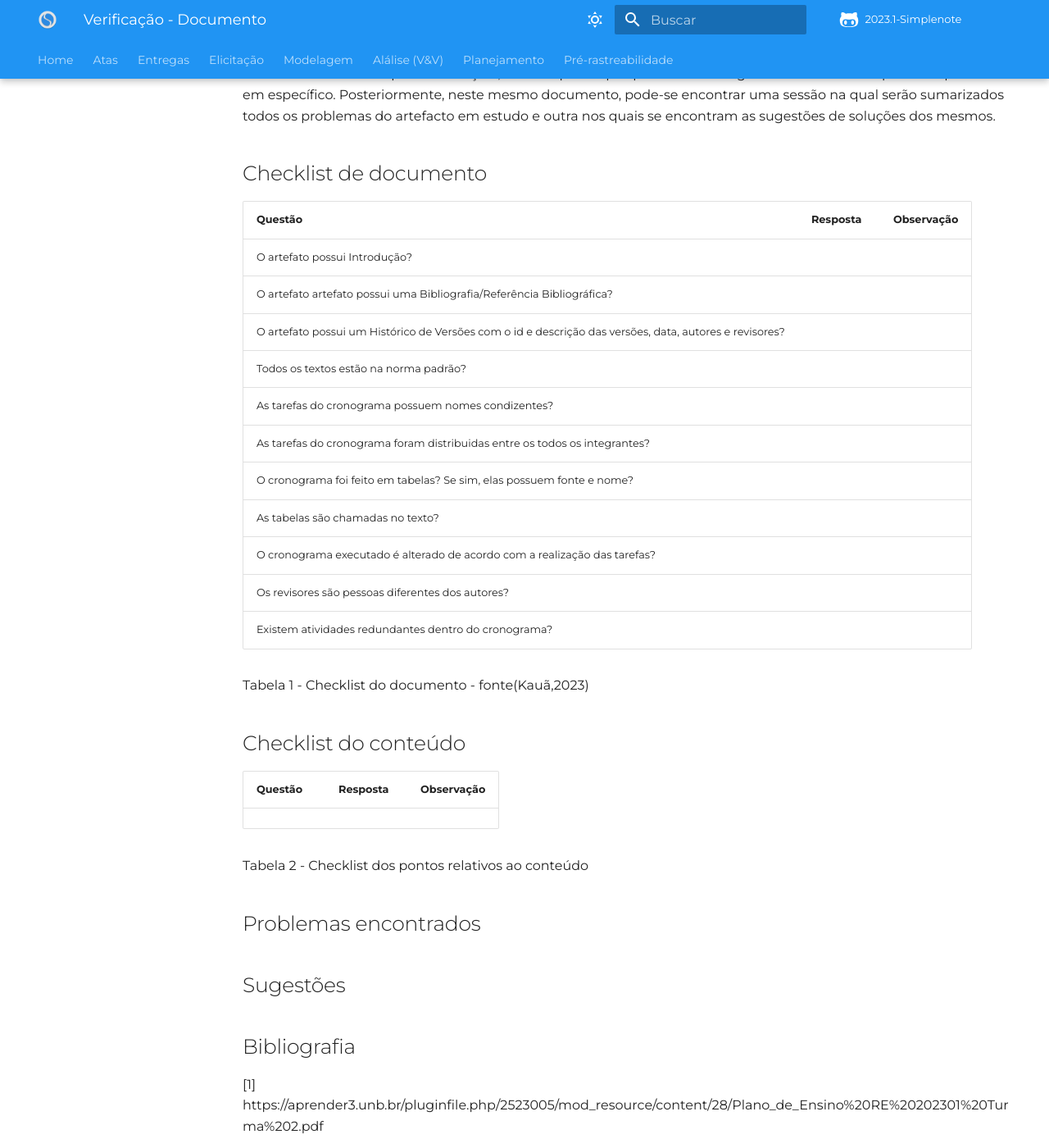
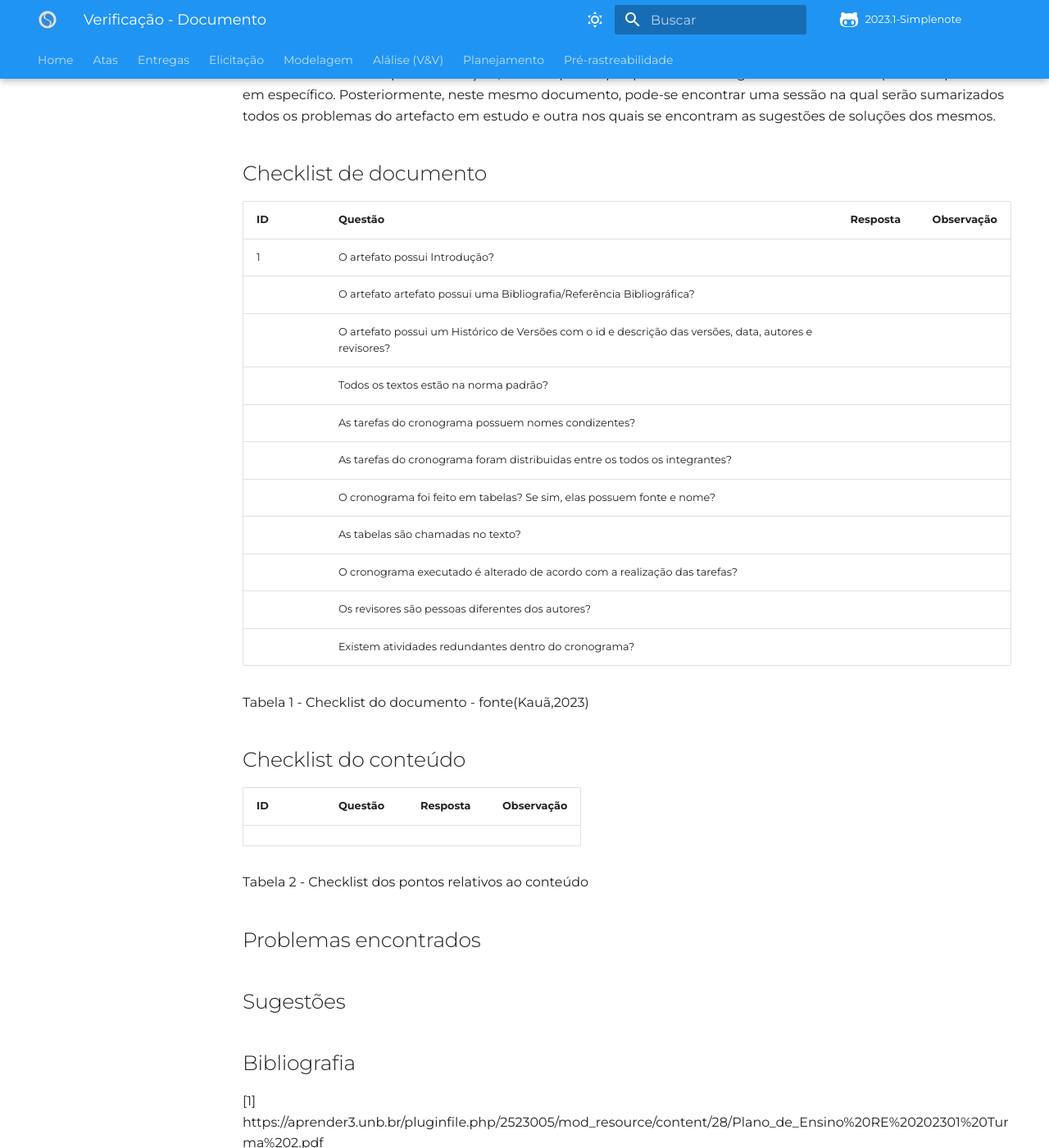
Before and after one commit to Requisitos-de-Software/2023.1-Simplenote, an MkDocs documentation site: the page built from docs/analise/template.md, in a window 1280 px wide and 1400 px high, scrolled down 545 px. Shown: the whole window at 82% size. Built offline with MkDocs 1.6.1 and Material for MkDocs 9.7.7, drawn with Linux system fonts in a browser that asks for light colours; some web fonts are replaced; comment, search, counter and statistics services are not loaded.

Commit message:
Update template.md adicionando o ID

```diff
--- a/docs/analise/template.md
+++ b/docs/analise/template.md
@@ -14,26 +14,26 @@ A verificação foi feita por meio da insperção, utilizando uma checklist com
 Também temos o campo "Observação", um campo no qual pode ser feito algum comentário a respeito da questão em específico. Posteriormente, neste mesmo documento, pode-se encontrar uma sessão na qual serão sumarizados todos os problemas do artefacto em estudo e outra nos quais se encontram as sugestões de soluções dos mesmos.
 
 ## Checklist de documento
-|Questão|Resposta|Observação|
-|-------|--------|----------|
-|O artefato possui Introdução?                                                                                |        |          |
-|O artefato artefato possui uma Bibliografia/Referência Bibliográfica?                                        |        |          |
-|O artefato possui um Histórico de Versões com o id e descrição das versões, data, autores e revisores?       |        |          |
-|Todos os textos estão na norma padrão?                                                                       |        |          |
-|As tarefas do cronograma possuem nomes condizentes?                                                          |        |          |
-|As tarefas do cronograma foram distribuidas entre os todos os integrantes?                                   |        |          |
-|O cronograma foi feito em tabelas? Se sim, elas possuem fonte e nome?                                        |        |          |
-|As tabelas são chamadas no texto?                                                                            |        |          |
-|O cronograma executado é alterado de acordo com a realização das tarefas?                                    |        |          |
-|Os revisores são pessoas diferentes dos autores?                                                             |        |          |
-|Existem atividades redundantes dentro do cronograma?                                                         |        |          |
+|ID|Questão|Resposta|Observação|
+|--|-------|--------|----------|
+| 1 |O artefato possui Introdução?                                                                                |        |          |
+||O artefato artefato possui uma Bibliografia/Referência Bibliográfica?                                        |        |          ||
+||O artefato possui um Histórico de Versões com o id e descrição das versões, data, autores e revisores?       |        |          ||
+||Todos os textos estão na norma padrão?                                                                       |        |          ||
+||As tarefas do cronograma possuem nomes condizentes?                                                          |        |          ||
+||As tarefas do cronograma foram distribuidas entre os todos os integrantes?                                   |        |          ||
+||O cronograma foi feito em tabelas? Se sim, elas possuem fonte e nome?                                        |        |          ||
+||As tabelas são chamadas no texto?                                                                            |        |          ||
+||O cronograma executado é alterado de acordo com a realização das tarefas?                                    |        |          ||
+||Os revisores são pessoas diferentes dos autores?                                                             |        |          ||
+||Existem atividades redundantes dentro do cronograma?                                                         |        |          ||
 
 Tabela 1 - Checklist do documento - fonte(Kauã,2023)
 
 ## Checklist do conteúdo
-|Questão|Resposta|Observação|
-|-------|--------|----------|
-|       |        |          |
+|ID|Questão|Resposta|Observação|
+|-|-------|--------|----------|
+| |       |        |          |
 
 Tabela 2 - Checklist dos pontos relativos ao conteúdo
 
```
